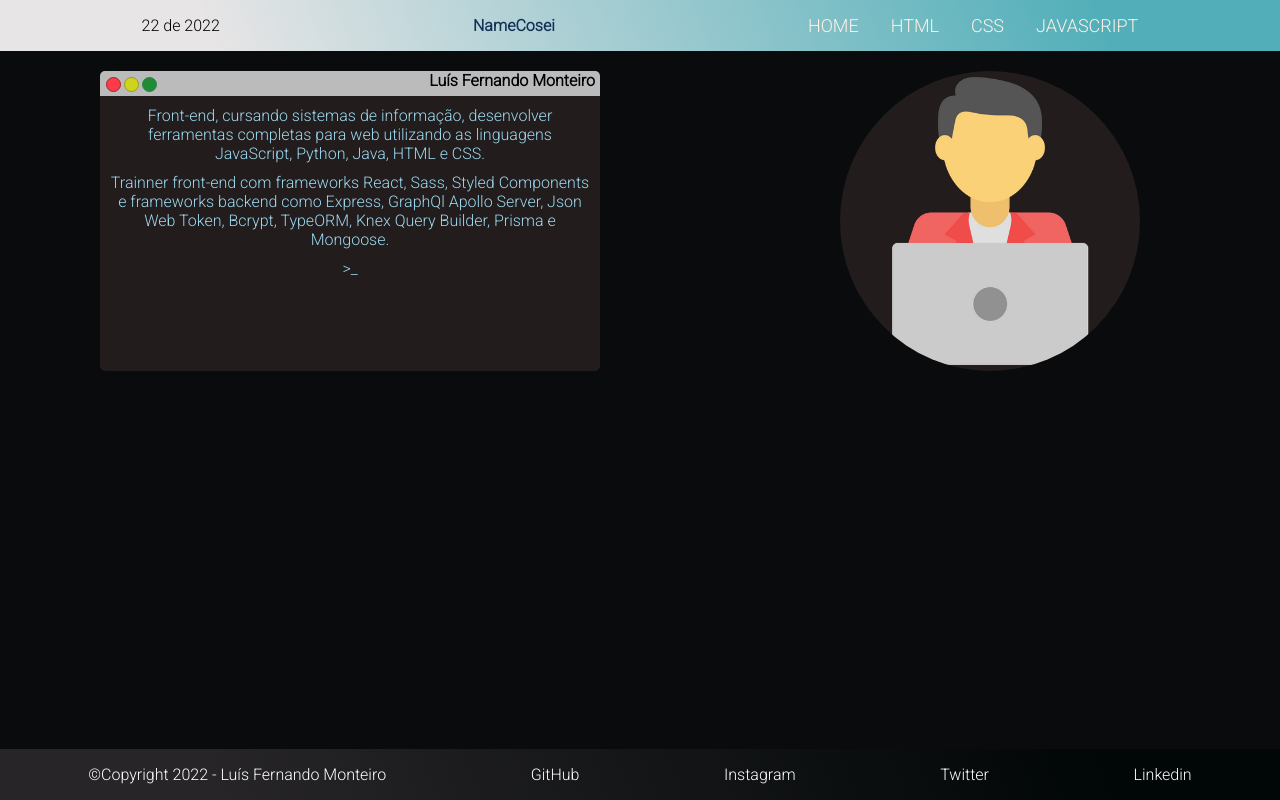
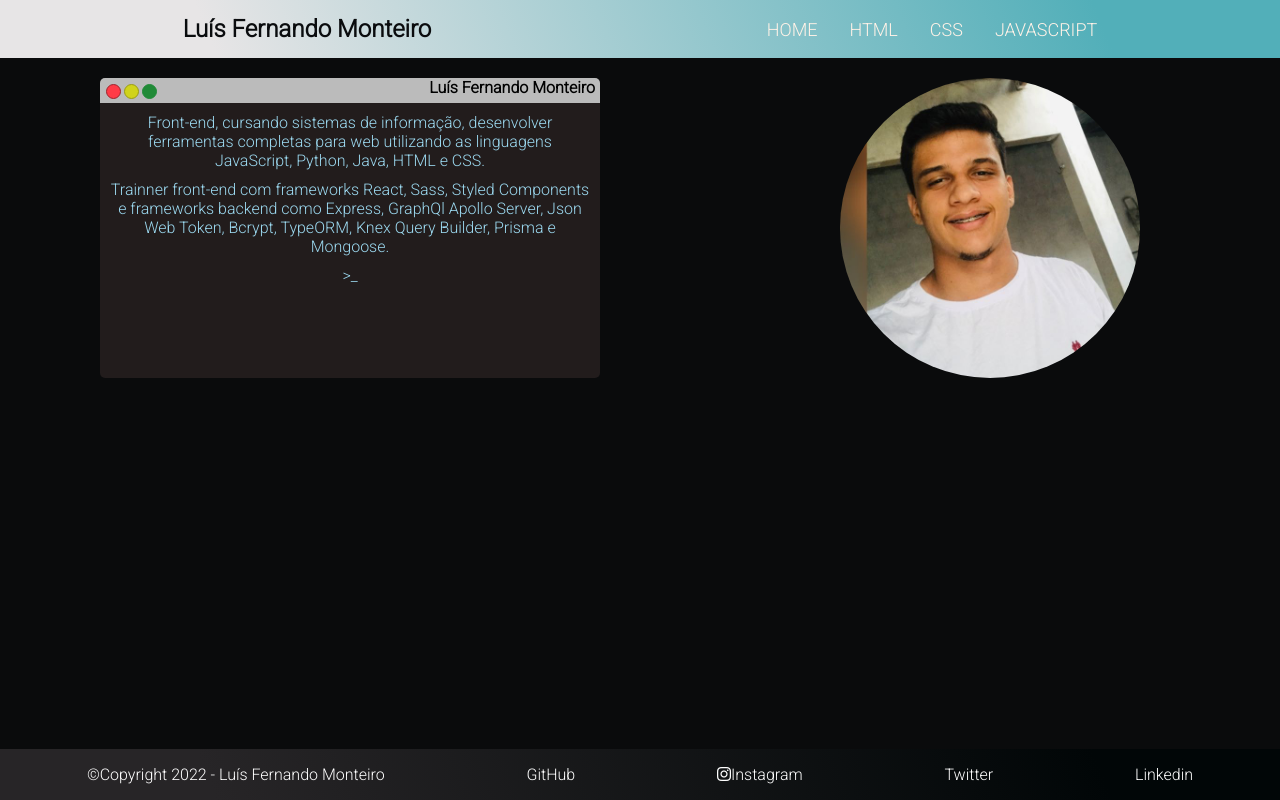
Before and after one commit to Ferkz/luisfernandomonteiro, a plain HTML site: page index.html in a window 1280 px wide. Drawn offline with Linux system fonts and the light colour scheme; a small style sheet from the web is missing.

Commit message:
update-codigo

```diff
--- a/index.html
+++ b/index.html
@@ -11,7 +11,7 @@
 	<link rel="preconnect" href="https://fonts.gstatic.com" crossorigin>
 	<link href="https://fonts.googleapis.com/css2?family=Roboto:wght@100;300&display=swap" rel="stylesheet">
 	<link href="https://www.dafontfree.net/embed/anVkYXNwcmllc3QtcmVndWxhciZkYXRhLzEwL2ovNTcyMjEvSnVkYXNQcmllc3QudHRm" rel="stylesheet" type="text/css"/>
-	<title>NameCosei</title>
+	<title>Luís Fernando Monteiro</title>
 
 	<!--scripts-->
 
@@ -19,11 +19,7 @@
 </head>
 <body>
 	<header class="nav-bar">
-		<script language=javascript type="text/javascript">
-			now = new Date
-			document.write ( + now.getDate()  + " de " + now.getFullYear() )
-			</script>
-		<h1 class="logo">NameCosei</h1>
+		<h1 class="logo"><strong>Luís</strong> Fernando Monteiro</h1>
 		<nav class="nav-bar-menu">
 			<a class="nav-bar-menu-item" href="index.html">HOME</a>
 			<a class="nav-bar-menu-item" href="#">HTML</a>
@@ -49,24 +45,17 @@
 			<p>Trainner front-end com frameworks React, Sass, Styled Components e frameworks backend como Express, GraphQl Apollo Server, Json Web Token, Bcrypt, TypeORM, Knex Query Builder, Prisma e Mongoose.</p>
 
   			<p class="line4">><span class="cursor4">_</span></p>
+			</div>
 		</div>
-	</div>
-	<img src="img/image-one.png" alt="User-image" class="imagem">
-
-
+	<img src="img/user-image.jpg" alt="User-image" class="imagem">
 	</main>
 	<div id="current_date"></p>
-		<script>
-		document.getElementById("appt").innerHTML = Date();
-		</script>
 <footer class="rodape">
 		&copy;Copyright 2022 - Luís Fernando Monteiro
-		<a href="https://github.com/Ferkz">GitHub</a>
-		<a href="https://www.instagram.com/kr_ferkz/">Instagram</a>
-		<a href="https://twitter.com/BeeafterPowder">Twitter</a>
-		<a href="https://www.linkedin.com/in/luis-fernando-9040301b8/">Linkedin</a>
+		<a href="https://github.com/Ferkz" target="_blank">GitHub</a>
+		<a href="https://www.instagram.com/kr_ferkz/" target="_blank"> <i class="fa-brands fa-instagram"></i>Instagram</a>
+		<a href="https://twitter.com/BeeafterPowder" target="_blank">Twitter</a>
+		<a href="https://www.linkedin.com/in/luis-fernando-9040301b8/" target="_blank">Linkedin</a>
 </footer>
-
-
 </body>
 </html>
--- a/style/style.css
+++ b/style/style.css
@@ -20,8 +20,9 @@ body{
     background: linear-gradient(68.15deg, #e7e5e6 16.62%,#52afb9 85.61%);
 }
 .logo{
-    font-size: 1em;
-	color: #113157;
+    font-size: 1.5em;
+	  color: #0a0c0e;
+    margin-left: 0;
 
 }
 .nav-bar-menu{
@@ -38,7 +39,7 @@ body{
    display: flex;
 }
 .header{
-    width: 500px;
+    width: 100%;
     display:flex;
     background-color:#bbb;
     margin: 0 auto;
@@ -243,3 +244,6 @@ footer{
 .data  {
     color: #bbb;
 }
+i{
+  color: white;
+}
```
Also changed, not shown: img/user-image.jpg (added).
